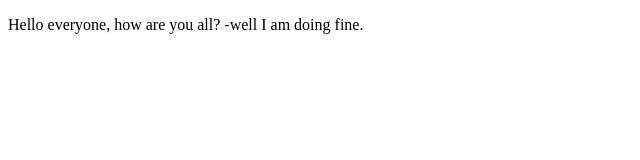
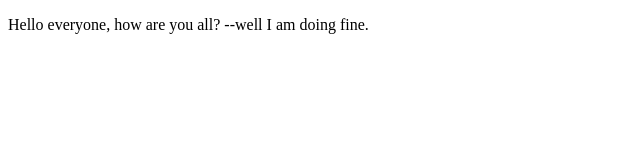
Before and after one commit to Y3ASIN/WorkOne, a plain HTML site: page index.html in a window 1280 px wide. Shown: the full height of the page, 0-640 px from the left. Drawn offline with Linux system fonts and the light colour scheme.

Commit message:
Update index.html

```diff
--- a/index.html
+++ b/index.html
@@ -7,6 +7,6 @@
     <title>work One</title>
   </head>
   <body>
-    <p>Hello everyone, how are you all? -well I am doing fine.</p>
+    <p>Hello everyone, how are you all? --well I am doing fine.</p>
   </body>
 </html>
```
